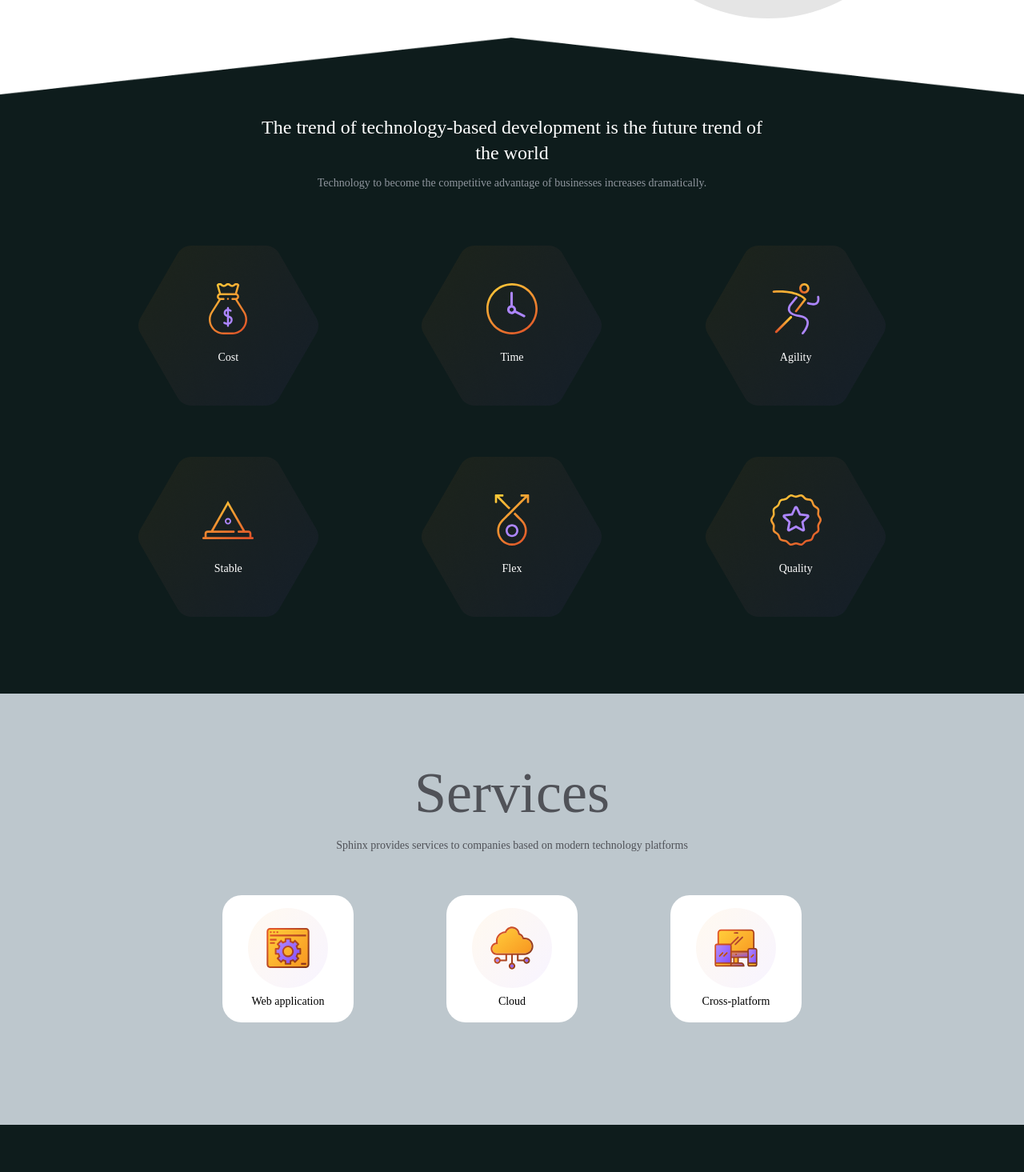
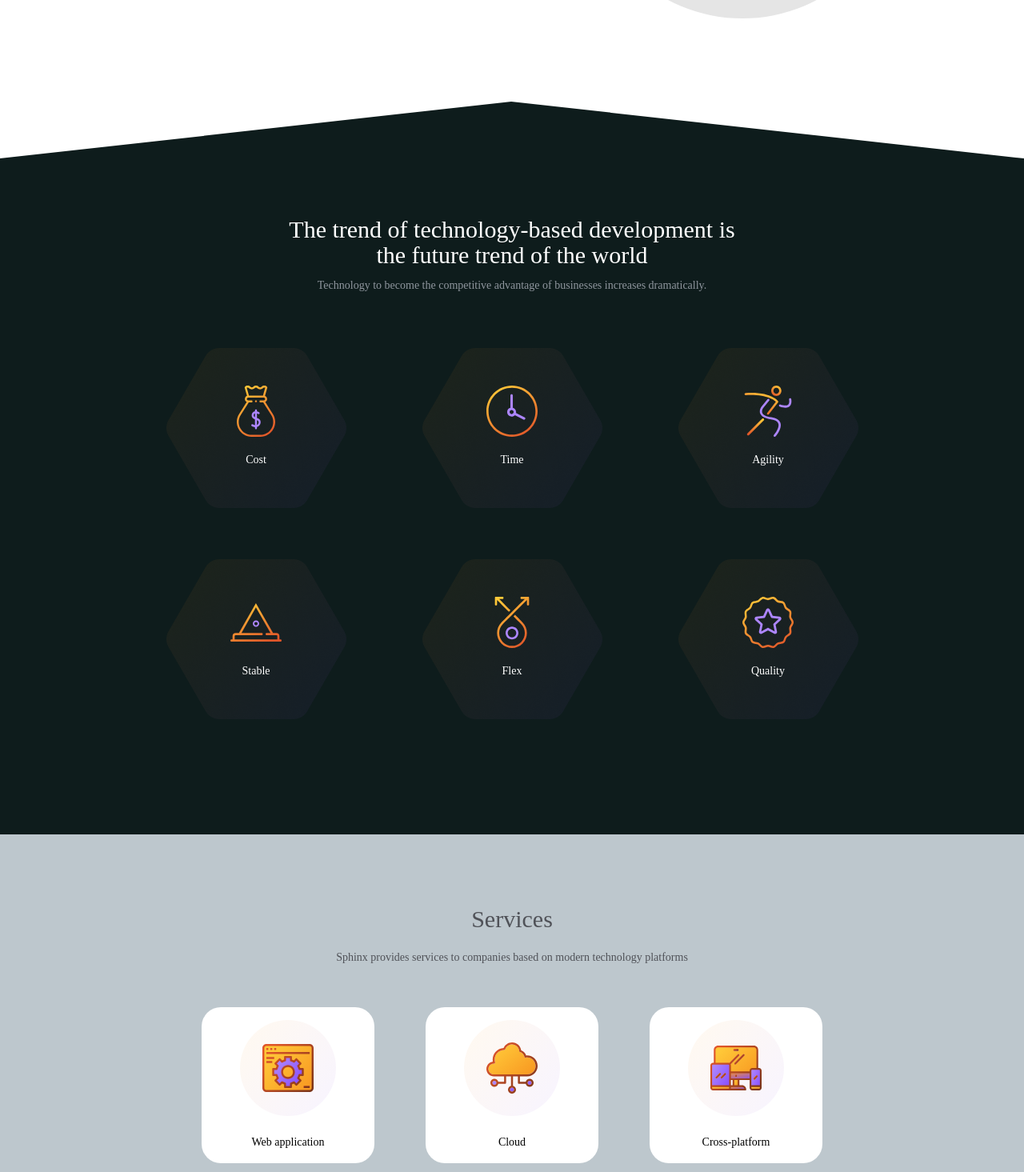
Before and after one commit to sphinx-software/sphinx-website-nextjs, a Next.js app: page / in a window 1280 px wide. Shown: the part 545-2010 px from the top of the page at 80% size. Built offline with nearby package versions, Linux system fonts and the light colour scheme; a web font is replaced by a local one.

Commit message:
fix size

```diff
--- a/components/Home/CompanyOverview.tsx
+++ b/components/Home/CompanyOverview.tsx
@@ -8,7 +8,7 @@ import classes from 'classnames'
 const CompanyOverview: FunctionComponent = () => {
   return (
     <div className='mt-20'>
-      <div className='flex items-center flex-col md:flex-row-reverse md:justify-around'>
+      <div className='mx-auto max-w-6xl flex items-center flex-col md:flex-row-reverse md:justify-around'>
         <div
           className={classes([
             styles.overViewContent,
--- a/components/Home/CompanyService/CompanyService.tsx
+++ b/components/Home/CompanyService/CompanyService.tsx
@@ -25,9 +25,10 @@ const services: ServiceType[] = [
 
 const CompanyService: FC = () => {
   return (
-    <div className='bg-gray-250 py-20 px-0 lg:px-44 xl:px-56'>
+    <div className=' bg-gray-250 py-20 px-0 lg:px-44 xl:px-56'>
+      <div className='max-w-6xl mx-auto'>
         <div className='px-3 text-center'>
-        <h2 className='text-7xl text-gray-450 py-2'>Services</h2>
+          <h2 className='text-3xl text-gray-450 py-2'>Services</h2>
           <div className='mt-2'>
             <p className='text-gray-450 leading-7 text-sm'>
               Sphinx provides services to companies based on modern technology
@@ -41,6 +42,7 @@ const CompanyService: FC = () => {
           ))}
         </div>
       </div>
+    </div>
   )
 }
 
@@ -52,14 +54,14 @@ declare type ServiceProps = {
 
 const Service: FC<ServiceProps> = ({ service }) => {
   return (
-    <div className='flex items-center space-x-6 md:space-x-0 space-y-0 text-xl py-4 pl-10 md:px-8 bg-white rounded-3xl md:flex-col'>
+    <div className='flex items-center space-x-6 md:space-x-0 text-xl py-4 pl-10 md:px-12 bg-white rounded-3xl md:flex-col'>
       <div className='block md:hidden'>
         <Image width={64} height={64} src={service.icon} />
       </div>
       <div className='hidden md:block'>
-        <Image width={100} height={100} src={service.icon} />
+        <Image width={120} height={120} src={service.icon} />
       </div>
-      <div className='mt-0 md:mt-8 md:text-sm'>
+      <div className='mt-0 md:mt-4 md:text-sm'>
         <span>{service.text}</span>
       </div>
     </div>
--- a/components/Home/CompanyTendency/CompanyTendency.tsx
+++ b/components/Home/CompanyTendency/CompanyTendency.tsx
@@ -4,23 +4,25 @@ import CompanyStrength from './CompanyStrengths'
 const CompanyTendency: FunctionComponent = () => {
   return (
     <div
-      style={{ backgroundImage: "url('/companyTendencyBg.png')" }}
-      className='bg-cover bg-top px-3 py-24'
+      style={{ backgroundImage: "url('/companyTendencyBg.svg')" }}
+      className='bg-cover bg-top px-3 mt-20 py-24 md:py-36'
     >
+      <div className='mx-auto max-w-6xl'>
         <div className='text-center mx-auto w-full md:w-2/3 xl:w-1/2'>
-        <h2 className='text-white font-normal text-2xl text-center leading-8'>
+          <h2 className='text-white font-normal text-3xl text-center leading-8'>
             The trend of technology-based development is the future trend of the
             world
           </h2>
           <h3 className='text-center text-gray-350 text-sm py-2 leading-7'>
-          Technology to become the competitive advantage of businesses increases
-          dramatically.
+            Technology to become the competitive advantage of businesses
+            increases dramatically.
           </h3>
         </div>
         <div className='px-0 lg:px-24'>
           <CompanyStrength />
         </div>
       </div>
+    </div>
   )
 }
 
```
Also changed, not shown: public/companyTendencyBg.svg (added). Lines whose indentation alone changed are shown as unchanged.
